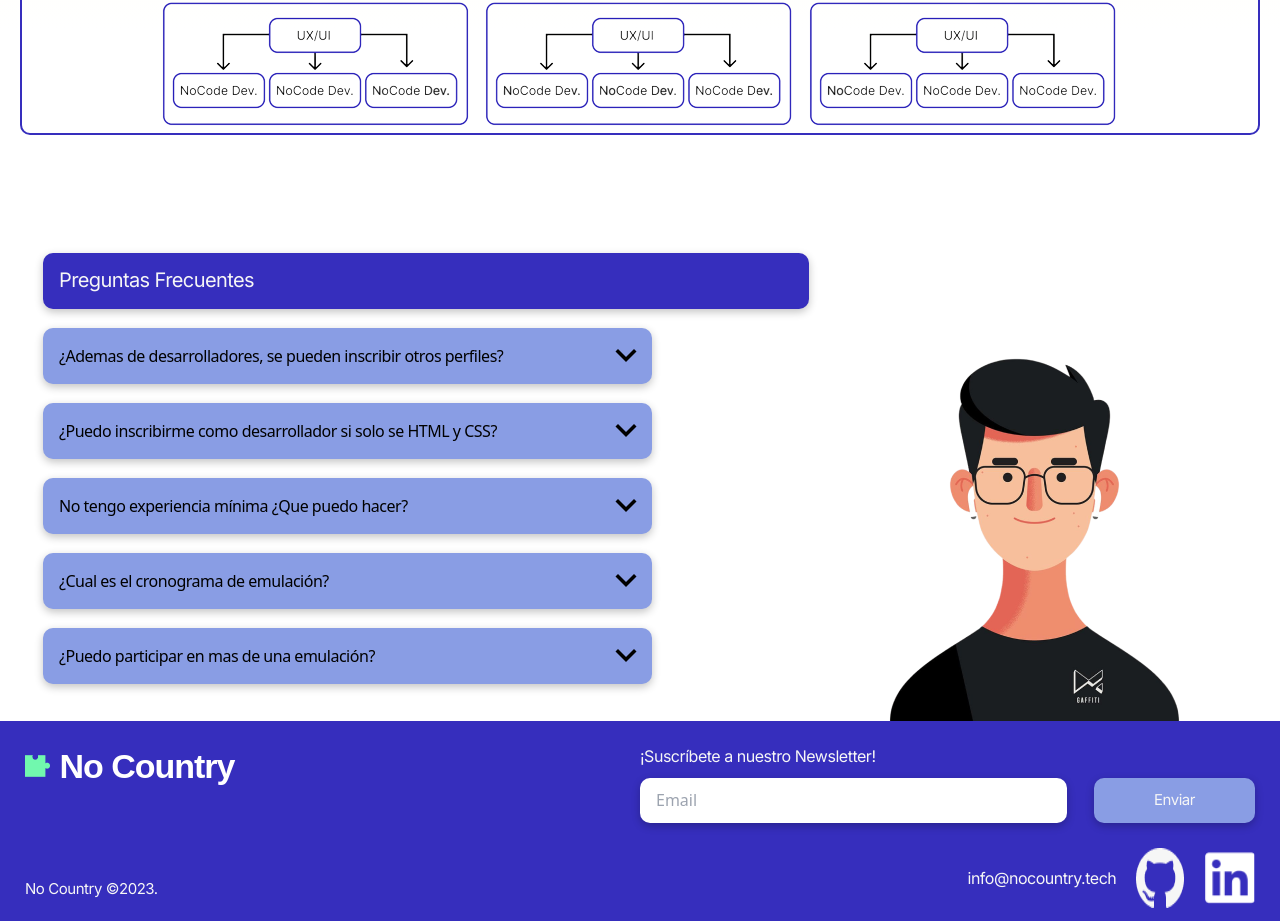
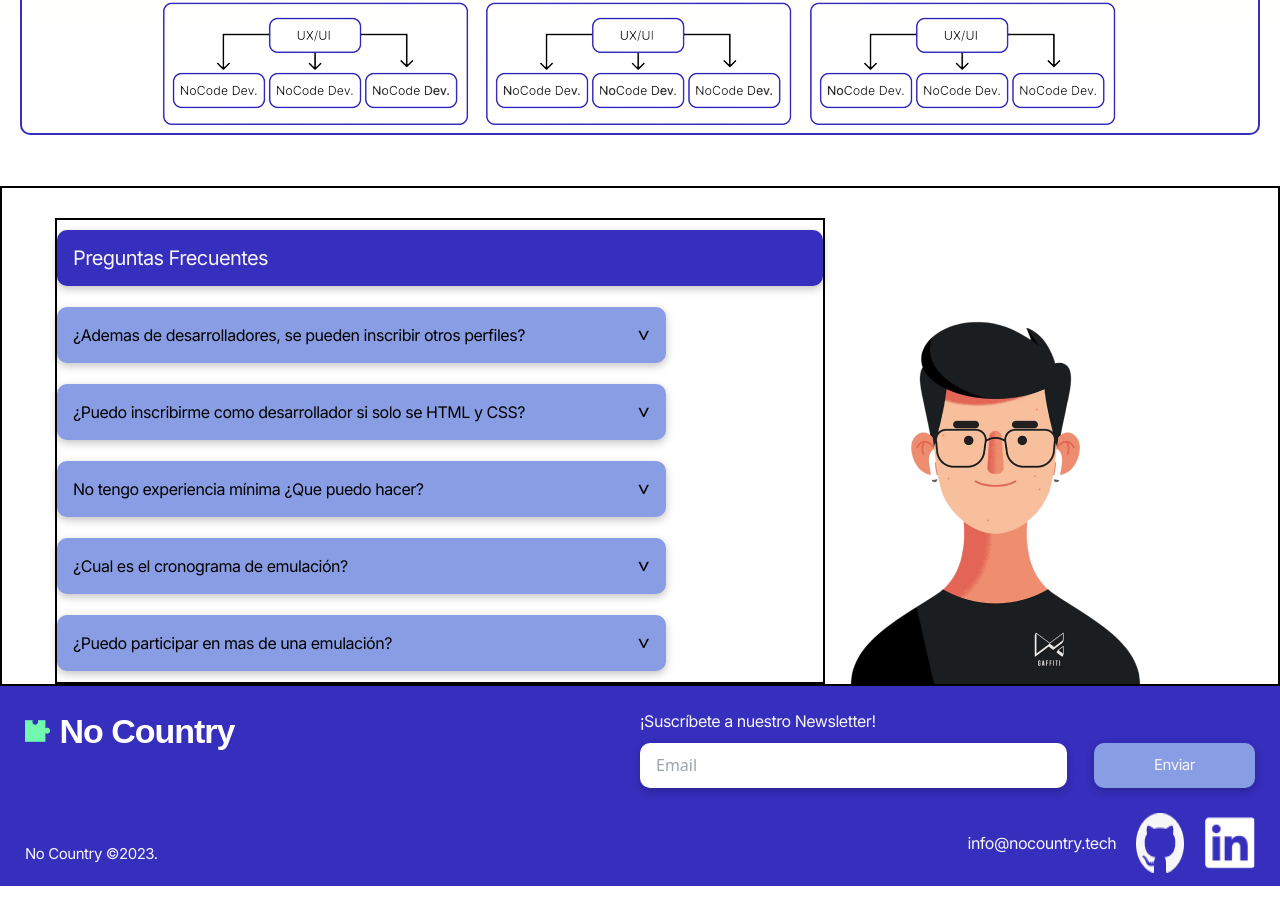
Before and after one commit to No-Country/c10-5-t-phpreact, a React (Vite) app in the folder Front/: page / in a window 1280 px wide. Shown: the part 2871-3792 px from the top of the page. After the commit the page ends 3757 px from the top, so only its background shows below. Built offline with nearby package versions, Linux system fonts and the light colour scheme.

Commit message:
fixed boy image, working on faqs

```diff
--- /dev/null
+++ b/Front/src/Components/Home/Questions.jsx
@@ -0,0 +1,41 @@
+const faq = [
+    {
+        question: "¿Ademas de desarrolladores, se pueden inscribir otros perfiles?",
+        answer: "Claro! Existen perfiles de UX/UI, QA Testers, y ademas, proyectos de no-code"
+    },
+    {
+        question: "¿Puedo inscribirme como desarrollador si solo se HTML y CSS?",
+        answer: "Asi es, aqui tendras la oportunidad de aprender nuevas tecnologias tanto de frontend como backend"
+    },
+    {
+        question: "No tengo experiencia mínima ¿Que puedo hacer?",
+        answer: "No te preocupes, NoCountry fue diseñado para juniors en mente. Aqui simulamos un entorno laboral para que adquieras la experiencia necesaria"
+    },
+    {
+        question: "¿Cual es el cronograma de emulación?",
+        answer: "Tendras un mes para terminar un proyecto con tus compañeros. Se divide en 4 semanas o sprints donde poco a poco entregaras nuevas funcionalidades de tu proyecto"
+    },
+    {
+        question: "¿Puedo participar en mas de una emulación?",
+        answer: "Claro que si, NoCountry te permite hasta 3 emulaciones. Cada emulacion consta de 2 fases lo cual significa que puedes participar en hasta 6 proyectos"
+    }
+]
+
+function accordion() {
+    faq.map((e, index) => {
+        (
+            <div className="w-[609px] h-[56px] bg-secondary rounded-[10px] shadow-dark items-center group is-active cursor-pointer">
+            <div className="flex items-center">
+                <div className="w-full group-[.is-active]:text-white">{e.question}</div>
+                {/* <img src="../../src/assets/vector.png" alt="vector" className="mr-[15px] group-[.is-active]:rotate-[180deg]" /> */}
+            </div>
+
+            <div className='overflow-hidden max-h-0 group-[is.active]:max-h-auto'>
+                {e.answer}
+            </div>
+        </div>
+        )
+    })
+}
+
+export {faq,accordion};
--- a/Front/src/Components/Home/Section_5.jsx
+++ b/Front/src/Components/Home/Section_5.jsx
@@ -1,53 +1,46 @@
-import React from "react";
+import React, { useState } from "react";
+import {faq, accordion} from "./Questions";
+
 
 function Section_5(){
+
+    const [active, setActive] = useState(0)
+
+    function toggle(){
+       if(active === 0){
+        setActive(1)
+       } else{
+        setActive(0)
+       }
+    }
+
+    // console.log(active)
     return(
-        <div id="section_5" className="flex w-full justify-evenly px-[20px] pt-[30px] items-center ">
+        <div id="section_5" className="flex w-full h-[500px] justify-evenly px-[20px] pt-[30px] items-center relative border-2 border-black">
 
 
-            <div className="flex flex-col justify-around h-[450px]">
+            <div className="flex flex-col justify-around h-full border-2 border-black mr-[400px]">
                 <div className="flex bg-primary w-[766px] h-[56px] rounded-[10px] shadow-dark items-center">
                     <span className="font-Inter text-[20px] font-[500] text-text-color-white tracking-[-0.03em] leading-[45px] indent-4">Preguntas Frecuentes</span>
                 </div>
 
-                <button className="flex justify-between bg-secondary w-[609px] h-[56px] rounded-[10px] shadow-dark items-center">
-                    <span htmlFor="pregunta_1" className="ont-Inter text-[16px] font-[500] tracking-[-0.03em] leading-[56px] indent-4">
-                        ¿Ademas de desarrolladores, se pueden inscribir otros perfiles?
-                    </span>
-                    <img src="../../src/assets/vector.png" alt="vector"  className="mr-[15px]"/>
-                </button>
+                {faq.map(e => (
+                      <div className="w-[609px] h-[56px] bg-secondary rounded-[10px] shadow-dark items-center group is-active cursor-pointer">
+                      <div className="flex items-center">
+                          <div className="w-full font-Inter text-[16px] font-[500] tracking-[-0.03em] leading-[56px] indent-4">{e.question}</div>
+                          <div className="font-Inter text-[20px] font-[500] rotate-90 mr-[15px]">&gt;</div>
+                          {/* <img src="../../src/assets/vector.png" alt="vector" className="mr-[15px] group-[.is-active]:rotate-[180deg]" /> */}
+                      </div>
 
-                <button className="flex justify-between bg-secondary w-[609px] h-[56px] rounded-[10px] shadow-dark items-center">
-                    <span htmlFor="pregunta_1" className="ont-Inter text-[16px] font-[500] tracking-[-0.03em] leading-[56px] indent-4">
-                        ¿Puedo inscribirme como desarrollador si solo se HTML y CSS?
-                    </span>
-                    <img src="../../src/assets/vector.png" alt="vector"  className="mr-[15px]"/>
-                </button>
-
-                <button className="flex justify-between bg-secondary w-[609px] h-[56px] rounded-[10px] shadow-dark items-center">
-                    <span htmlFor="pregunta_1" className="ont-Inter text-[16px] font-[500] tracking-[-0.03em] leading-[56px] indent-4">
-                        No tengo experiencia mínima ¿Que puedo hacer?
-                    </span>
-                    <img src="../../src/assets/vector.png" alt="vector"  className="mr-[15px]"/>
-                </button>
-
-                <button className="flex justify-between bg-secondary w-[609px] h-[56px] rounded-[10px] shadow-dark items-center">
-                    <span htmlFor="pregunta_1" className="ont-Inter text-[16px] font-[500] tracking-[-0.03em] leading-[56px] indent-4">
-                        ¿Cual es el cronograma de emulación?
-                    </span>
-                    <img src="../../src/assets/vector.png" alt="vector"  className="mr-[15px]"/>
-                </button>
-
-                <button className="flex justify-between bg-secondary w-[609px] h-[56px] rounded-[10px] shadow-dark items-center">
-                    <span htmlFor="pregunta_1" className="ont-Inter text-[16px] font-[500] tracking-[-0.03em] leading-[56px] indent-4">
-                        ¿Puedo participar en mas de una emulación?
-                    </span>
-                    <img src="../../src/assets/vector.png" alt="vector"  className="mr-[15px]"/>
-                </button>
+                      <div className='overflow-hidden max-h-0 group-[is.active]:max-h-auto'>
+                          {e.answer}
+                      </div>
+                  </div>
+                ))}
 
             </div>
 
-            <div className="mt-[100px]">
+            <div className="absolute bottom-0 right-20">
                 <img src="../../src/assets/selfie_boy.png" alt="boy"/>
             </div>
         </div>
```
